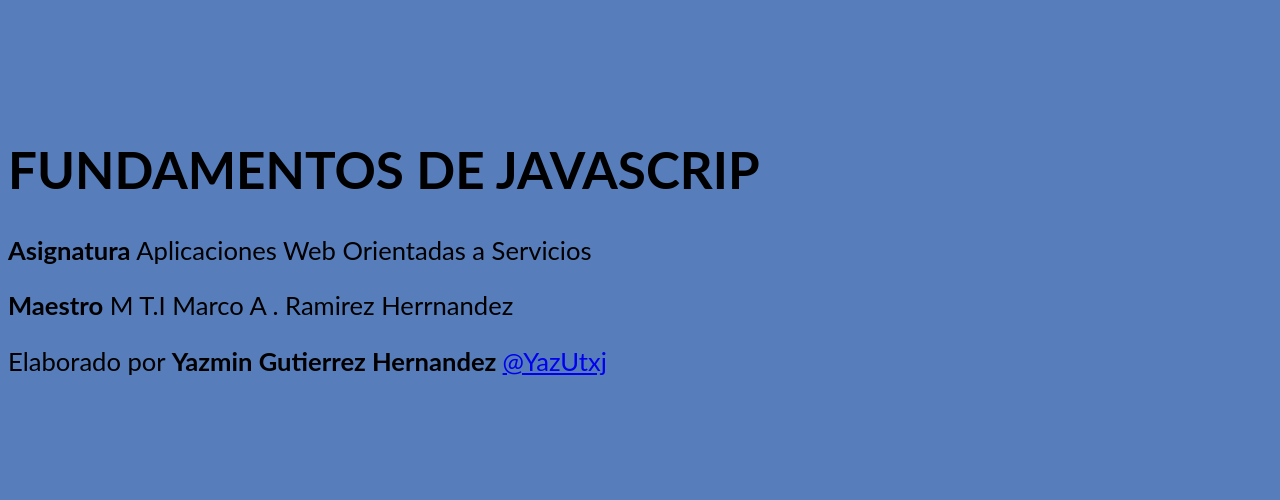
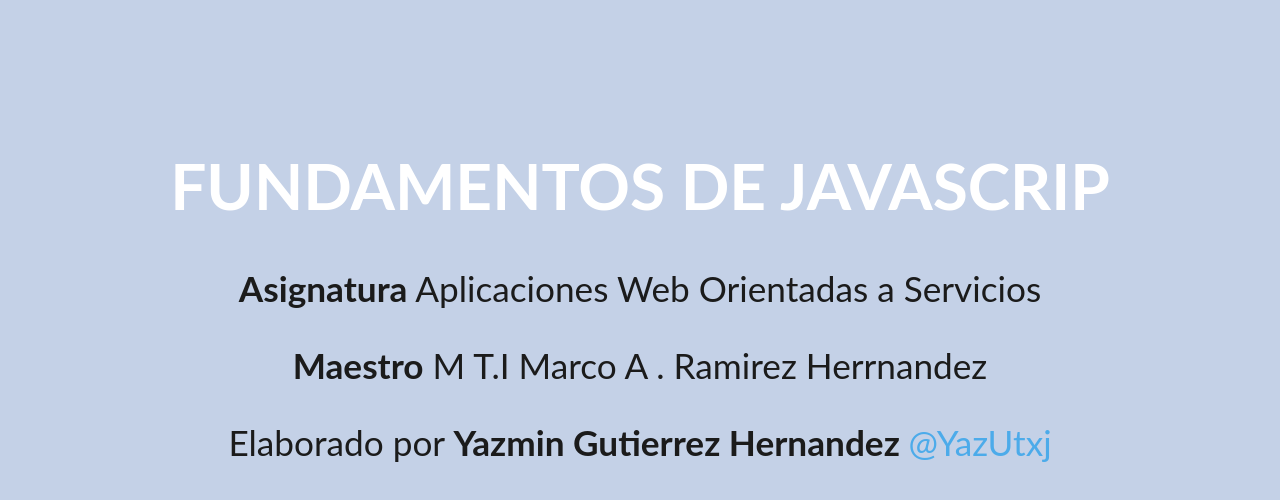
Before and after one commit to YazUtxj/Examen_Practico_Fundamentos_JS, a plain HTML site: page index.html in a window 1280 px wide. Drawn offline with Linux system fonts and the light colour scheme.

Commit message:
Practica 3
 Agregación del Ejercicio 1 : Declaración de Variales en JS

```diff
--- a/Css/app.css
+++ b/Css/app.css
@@ -3,7 +3,7 @@ agregar márgenes de tipo caja*/
 body {
     font-size: 1.6rem;
     font-family: 'Lato', sans-serif;
-    background-color: #577dbb;
+    background-color: #c4d1e7;
 }
 *, *:before, *:after {
     box-sizing: inherit;
@@ -11,17 +11,17 @@ body {
 header {
     padding: 3rem 0;
 }
-header h1 {
+ h1 {
     text-align: center;
     color: #ffffff;
-    font-size: 6rem;
+    font-size: 4rem;
 }
-header p {
+ p {
     color: #1b1b1b;
     text-align: center;
-    font-size: 3.2rem;
+    font-size: 2.2rem;
 }
-header p a {
+ p a {
     text-decoration: none;
     color: #4cabea;
 }
--- /dev/null
+++ b/JS/Ejercicio01.js
@@ -0,0 +1,37 @@
+// Comentarios de una sola línea
+/*
+    Comentarios multi línea
+*/
+// EJERCICIO 01 : Declaración de Variables
+// a) Var
+var miNombre = "Marco A.";
+var misApellidos;
+var miEdad = 32;
+//El objeto de console nos permite enviar datos a la terminal y poder visualizar el valor de una variable o resultado de una función o método
+console.warn("--- Declaración de variables usando:  VAR");
+console.log("Intentando leer las variables: ", miNombre, misApellidos);
+misApellidos = "Ramírez Hernández"
+console.log("Ya que ambas fueron inicializadas vuelvo a intentar leerlas: ", miNombre, misApellidos);
+// Una variable puede cambiar en el proceso de ejecución del progama.
+ //  b) Const
+console.warn("--- Declaración de variables del tipo constante usando: CONST")
+const miUniversidad ="UT Xicotepec";
+const miMatricula=2399999
+console.log("Hola, ", miNombre," ",misApellidos," se que estudias actualmente en: ", miUniversidad, " asignaron la matricula: ", miMatricula, " y tienes una edad de:", miEdad, "años.");
+// Para saber el tipo de dato que tiene una variable o constante podemos utilizar la función typeOf()
+console.log("Analizando los datos puedo deducir que: ")
+console.log("miNombre es  del tipo:", typeof(miNombre))
+console.log("misApellidos es  del tipo:", typeof(misApellidos))
+console.log("miUniversidad es  del tipo:", typeof(miUniversidad))
+console.log("miMatricula es  del tipo:", typeof(miMatricula))
+console.log("miEdad es  del tipo:", typeof(miEdad))
+// c) LET
+let miFechaNacimiento= "1992-09-16";
+let miColorFavorito;
+console.warn("--- Declaración de Variable Locales usando : LET")
+console.log("Genial, te voy conociendo mejor, ahora sé que tu naciste el: ", miFechaNacimiento," y tu colorFavorito es: mmmmmmmmm dejame pensar....")
+miColorFavorito="Naranja";
+console.log(`Creo que es ${miColorFavorito}, le atine?`)  // La manera de mezclar textos fijos con el valor actual de las variables se le conoce cómo: interpolación y deben iniciar  y finalizar on un backtic - tilde inversa
+console.log("Analizando los datos puedo deducir que: ")
+console.log("miColorFavorito es  del tipo:", typeof(miColorFavorito))
+console.log("miFechaNacimiento es  del tipo:", typeof(miFechaNacimiento));
--- a/index.html
+++ b/index.html
@@ -11,7 +11,7 @@
   <header>
 
   </header>
-    <h1>FUNDAMENTOS DE JAVASCRIP</h1>
+    <h1 >FUNDAMENTOS DE JAVASCRIP</h1>
     <p><strong>Asignatura</strong> Aplicaciones Web Orientadas a Servicios</p>
   <p>  <strong>Maestro</strong> M T.I Marco A . Ramirez Herrnandez</p>
     <p>
@@ -21,5 +21,5 @@
     </p>
 </body>
 
-<script src="/JS/Ejercicio2.js"></script>
+<script src="/JS/Ejercicio01.js"></script>
 </html
```
